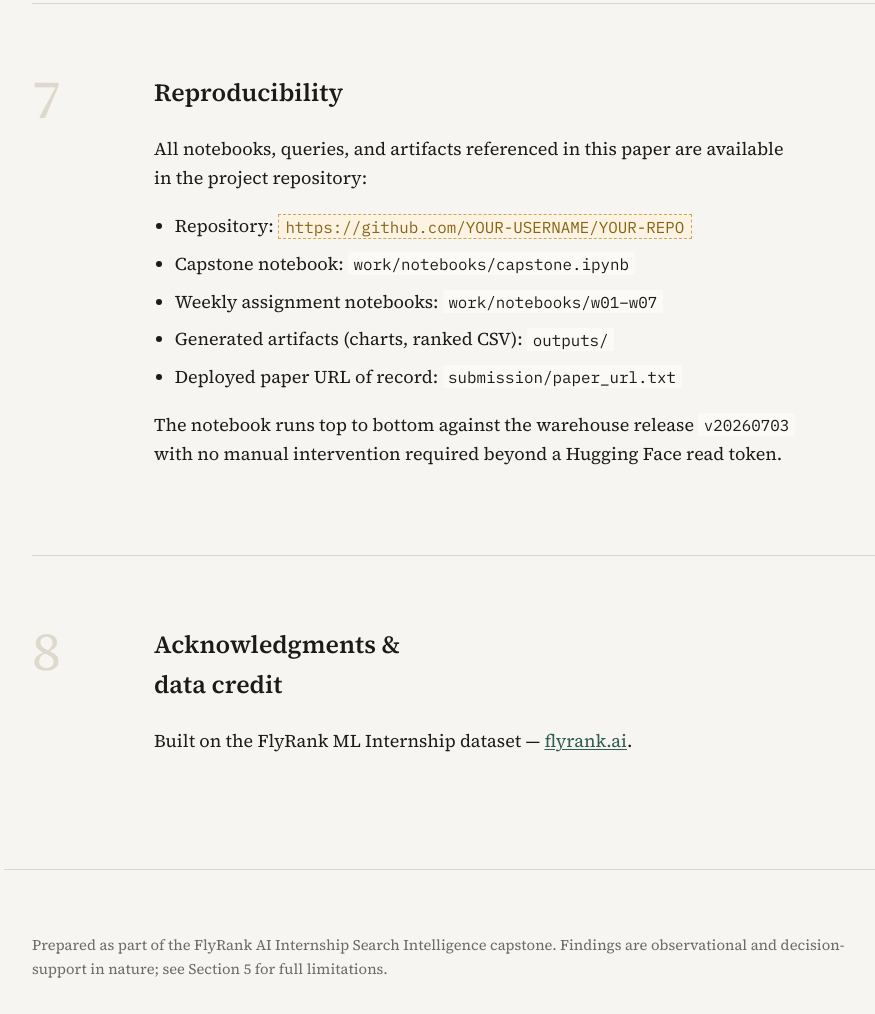
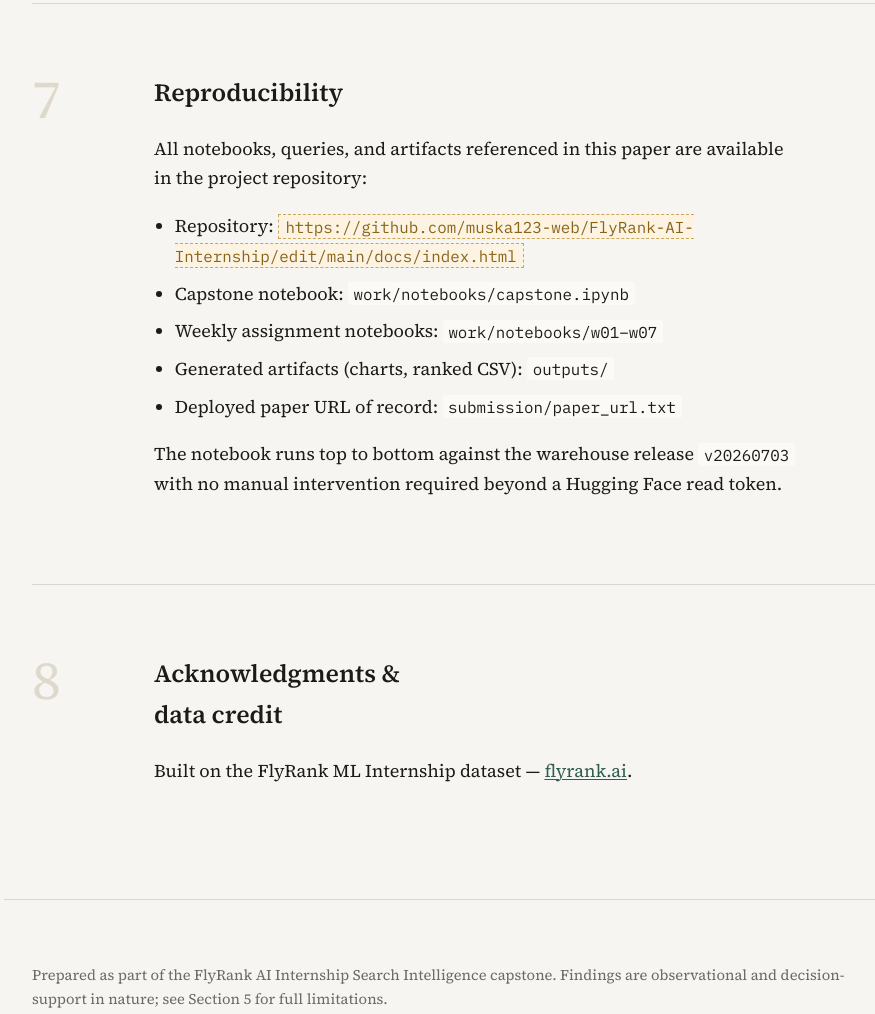
Before and after one commit to muska123-web/FlyRank-AI-Internship, a plain HTML site: page docs/index.html in a window 1280 px wide. Shown: the part 8544-9558 px from the top of the page, without its empty margins (176-1051 px from the left). Drawn offline with Linux system fonts and the light colour scheme.

Commit message:
Update repository link in documentation

```diff
--- a/docs/index.html
+++ b/docs/index.html
@@ -453,7 +453,7 @@
       <h2>Reproducibility</h2>
       <p>All notebooks, queries, and artifacts referenced in this paper are available in the project repository:</p>
       <ul>
-        <li>Repository: <span class="placeholder">https://github.com/YOUR-USERNAME/YOUR-REPO</span></li>
+        <li>Repository: <span class="placeholder">https://github.com/muska123-web/FlyRank-AI-Internship/edit/main/docs/index.html</span></li>
         <li>Capstone notebook: <code>work/notebooks/capstone.ipynb</code></li>
         <li>Weekly assignment notebooks: <code>work/notebooks/w01&ndash;w07</code></li>
         <li>Generated artifacts (charts, ranked CSV): <code>outputs/</code></li>
```
